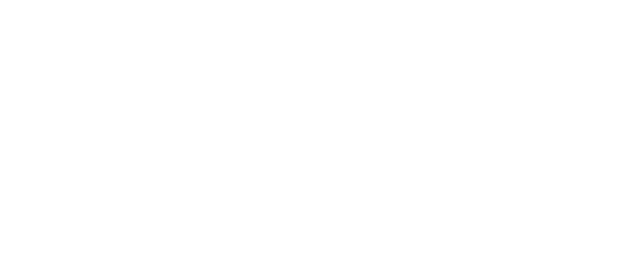
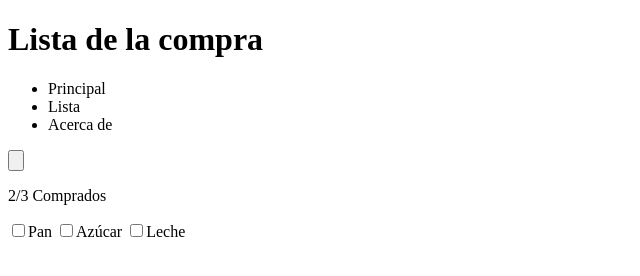
Before and after one commit to rocioRichi/202301-W1-CH3-Rocio-Ricciardiello, a website: page index.html in a window 1280 px wide. Shown: the whole page, without its empty margins (0-640 px from the left). Drawn offline with Linux system fonts and the light colour scheme.

Commit message:
html estructure

```diff
--- a/index.html
+++ b/index.html
@@ -9,6 +9,28 @@
 </head>
 
 <body>
+  <header>
+    <h1>Lista de la compra</h1>
+    <ul>
+      <li>Principal</li>
+      <li>Lista</li>
+      <li>Acerca de </li>
+
+    </ul>
+    <nav>
+      <input type="button">
+      <p>2/3 Comprados</p>
+    </nav>
+  </header>
+  <main>
+    <form>
+      <label><input type="checkbox" name="" id="">Pan</label>
+      <label><input type="checkbox" name="" id="">Azúcar</label>
+      <label><input type="checkbox" name="" id="">Leche</label>
+
+    </form>
+  </main>
+  <footer></footer>
 
 </body>
 
```
